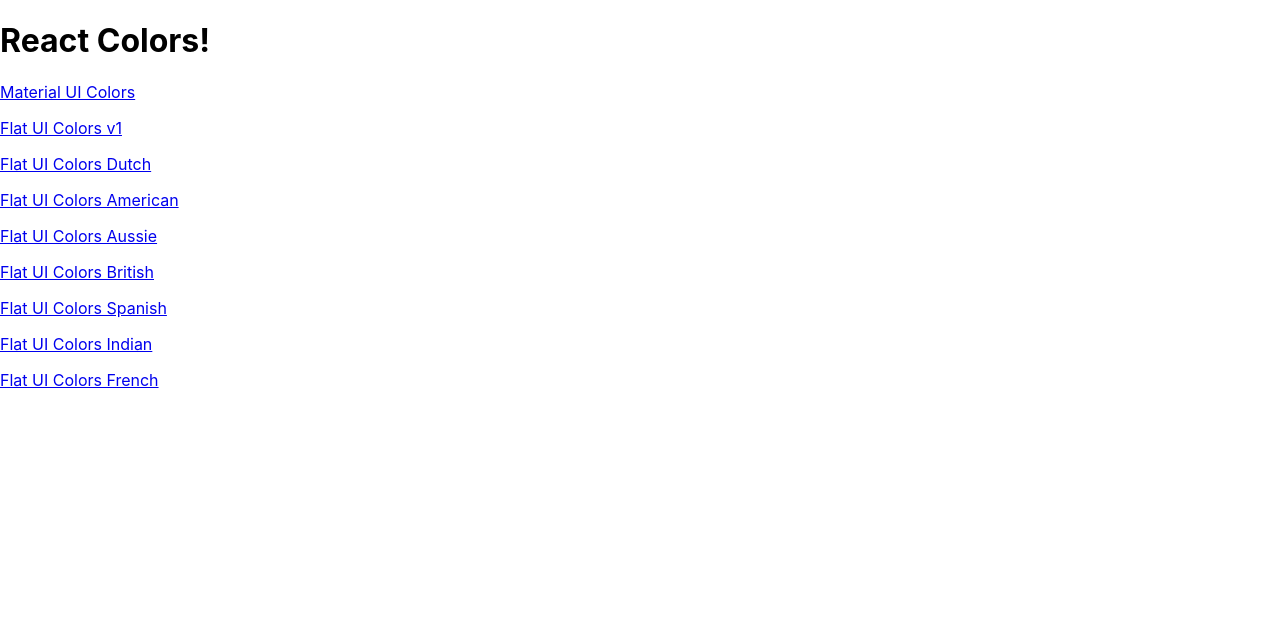
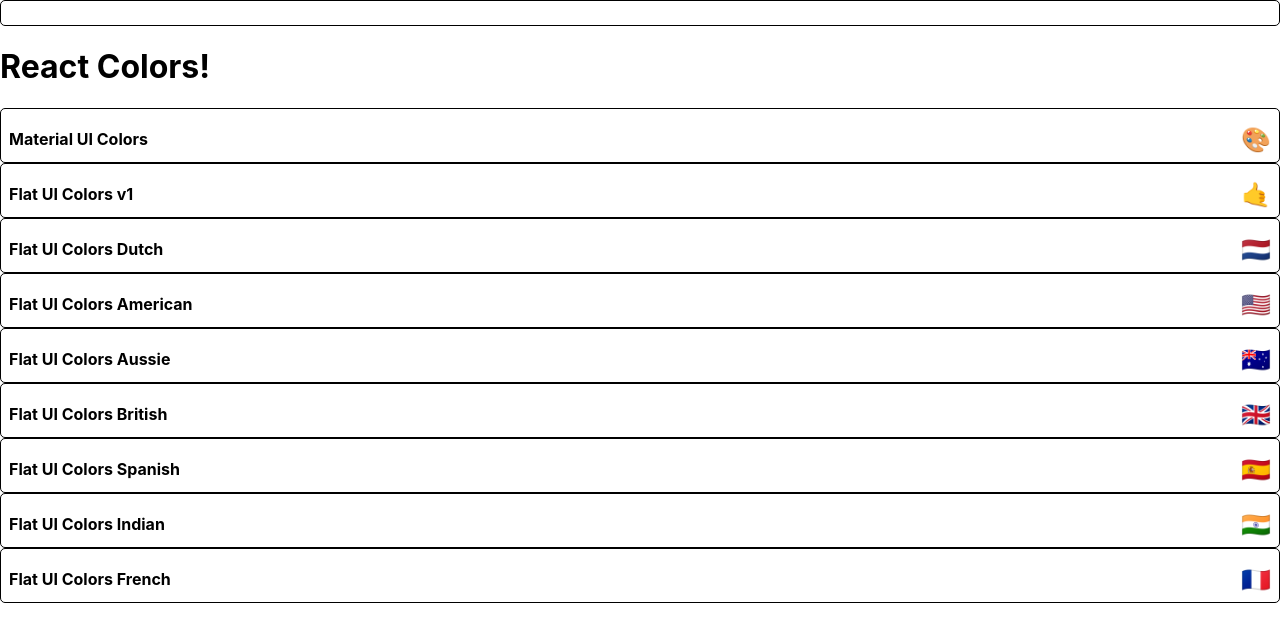
Before and after one commit to storrence88/react-color-picker, a React (Create React App) app: page / in a window 1280 px wide. Shown: the top 642 px of the page. Built offline with nearby package versions, Linux system fonts and the light colour scheme.

Commit message:
Style MiniPalette component with JSS

```diff
--- a/package.json
+++ b/package.json
@@ -5,6 +5,7 @@
   "dependencies": {
     "@material-ui/core": "^4.10.2",
     "@material-ui/icons": "^4.9.1",
+    "@material-ui/styles": "^4.10.0",
     "@testing-library/jest-dom": "^4.2.4",
     "@testing-library/react": "^9.3.2",
     "@testing-library/user-event": "^7.1.2",
--- /dev/null
+++ b/src/MiniPalette.js
@@ -0,0 +1,47 @@
+import React from 'react';
+import { withStyles } from '@material-ui/core/styles';
+
+const styles = {
+  root: {
+    backgroundColor: 'white',
+    border: '1px solid black',
+    borderRadius: '5px',
+    padding: '0.5rem',
+    position: 'relative',
+    overflow: 'hidden',
+    '&:hover': {
+      cursor: 'pointer'
+    }
+  },
+  colors: {
+    backgroundColor: 'grey'
+  },
+  title: {
+    display: 'flex',
+    justifyContent: 'space-between',
+    alignItems: 'center',
+    margin: '0',
+    color: 'black',
+    paddingTop: '0.5rem',
+    fontSize: '1rem',
+    position: 'relative'
+  },
+  emoji: {
+    marginLeft: '0.5rem',
+    fontSize: '1.5rem'
+  }
+};
+
+function MiniPalette(props) {
+  const { classes, paletteName, emoji } = props;
+  return (
+    <div className={classes.root}>
+      <div className={classes.color} />
+      <h5 className={classes.title}>
+        {paletteName} <span className={classes.emoji}>{emoji}</span>
+      </h5>
+    </div>
+  );
+}
+
+export default withStyles(styles)(MiniPalette);
--- a/src/PaletteList.js
+++ b/src/PaletteList.js
@@ -1,4 +1,5 @@
 import React, { Component } from 'react';
+import MiniPalette from './MiniPalette';
 import { Link } from 'react-router-dom';
 
 export default class PaletteList extends Component {
@@ -6,12 +7,9 @@
     const { palettes } = this.props;
     return (
       <div>
+        <MiniPalette />
         <h1>React Colors!</h1>
-        {palettes.map(palette => (
-          <p>
-            <Link to={`/palette/${palette.id}`}>{palette.paletteName}</Link>
-          </p>
-        ))}
+        {palettes.map(palette => <MiniPalette {...palette} />)}
       </div>
     );
   }
```
